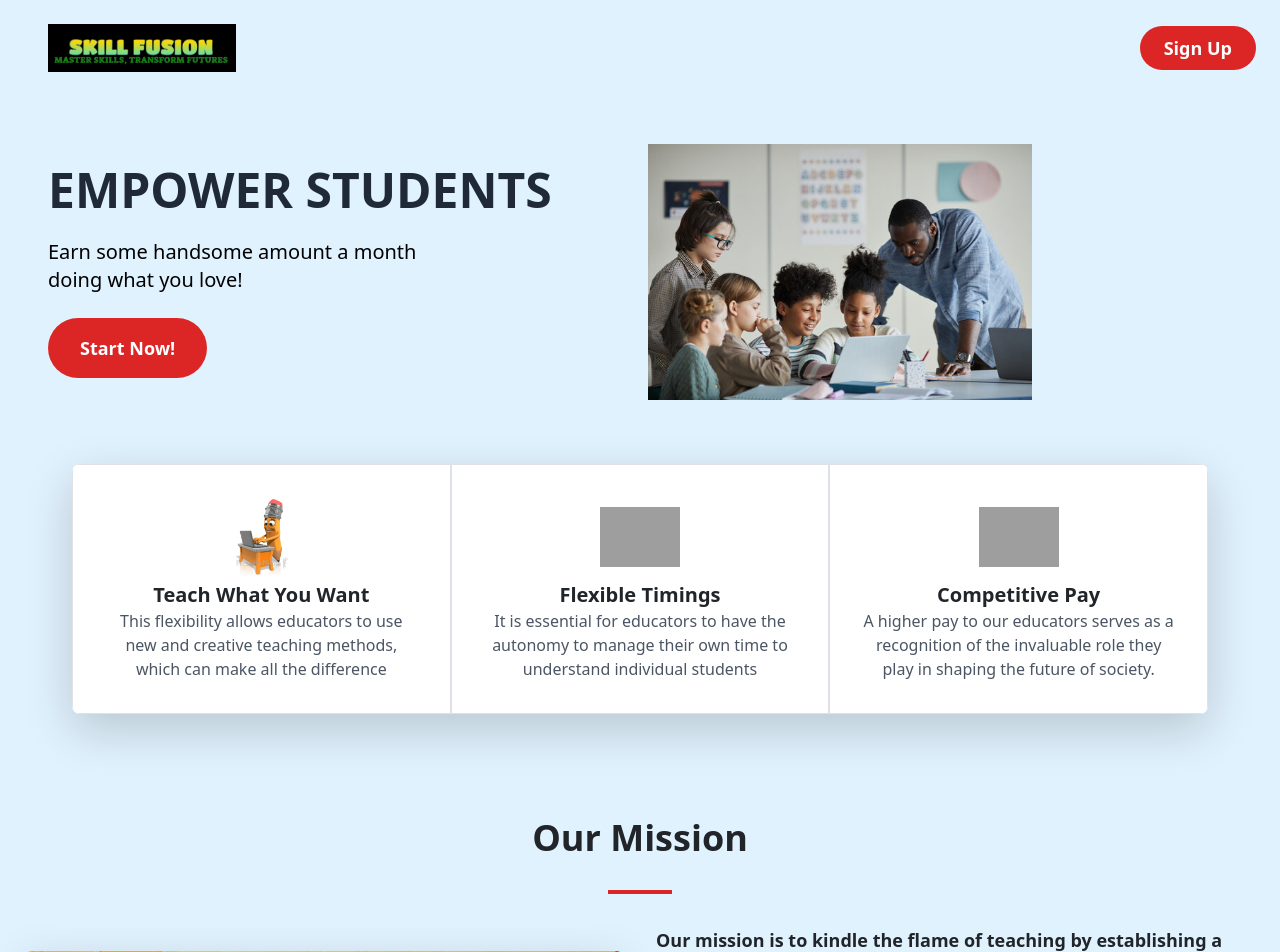
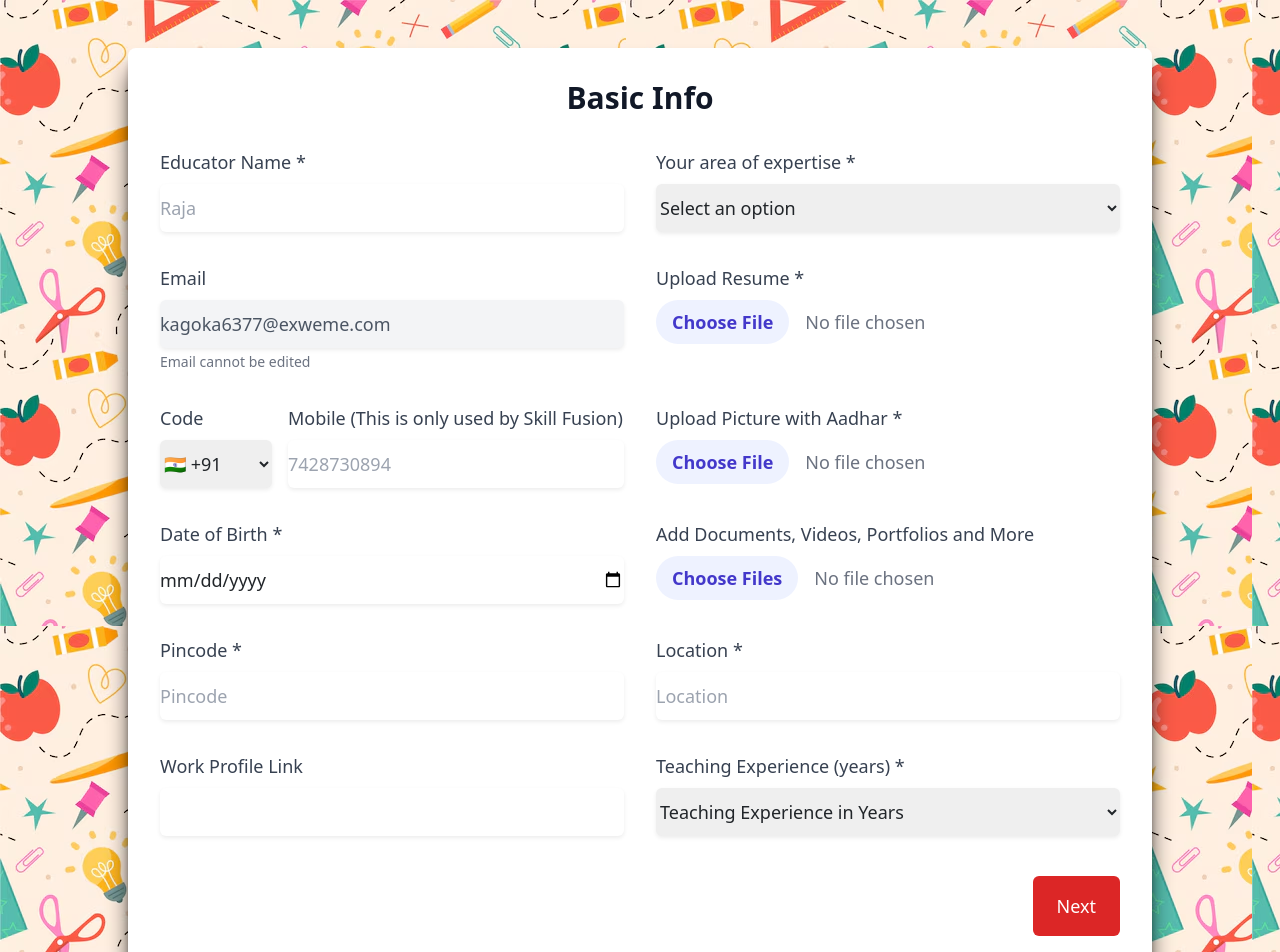
Before and after one commit to PremModhaOfficial/skill-fusion, a React (Vite) app in the folder skfrontend/skfront/: page / in a window 1280 px wide. Shown: the top 952 px of the page. Built offline with nearby package versions, Linux system fonts and the light colour scheme; grey boxes are pictures that could not be loaded.

Commit message:
EduForm Page

```diff
--- a/skfrontend/skfront/src/App.tsx
+++ b/skfrontend/skfront/src/App.tsx
@@ -1,10 +1,10 @@
 import './App.css'
-import Educator from './components/Educator'
+import EduForm1 from './components/EduForm1'
 
 function App() {
     return (
         <div>
-            <Educator />
+            <EduForm1 />
         </div>
     )
 }
--- /dev/null
+++ b/skfrontend/skfront/src/components/EduForm1.tsx
@@ -0,0 +1,113 @@
+import React, { useState } from 'react';
+import { Calendar } from 'lucide-react';
+
+const EduForm1 = () => {
+  const [dateOfBirth, setDateOfBirth] = useState('');
+
+  return (
+    <div className="min-h-screen eduform-page  py-12 px-4 sm:px-6 lg:px-8">
+      <div className="max-w-5xl mx-auto">
+        <form className="bg-white shadow-xl shadow-black rounded-lg p-8">
+        <h2 className="text-3xl font-extrabold text-gray-900 text-center mb-8">Basic Info</h2>
+
+          <div className="grid grid-cols-1 lg:grid-cols-2 gap-8">
+            <div>
+              <label htmlFor="educatorName" className="block text-lg font-medium text-gray-700 mb-2">Educator Name *</label>
+              <input type="text" id="educatorName" name="educatorName" className="mt-1 block w-full h-12 rounded-md border-gray-300 shadow-sm focus:border-indigo-300 focus:ring focus:ring-indigo-200 focus:ring-opacity-50 text-lg" placeholder="Raja" />
+            </div>
+            <div>
+              <label htmlFor="expertise" className="block text-lg font-medium text-gray-700 mb-2">Your area of expertise *</label>
+              <select id="expertise" name="expertise" className="mt-1 block w-full h-12 rounded-md border-gray-300 shadow-sm focus:border-indigo-300 focus:ring focus:ring-indigo-200 focus:ring-opacity-50 text-lg">
+                <option value="">Select an option</option>
+              </select>
+            </div>
+            <div>
+              <label htmlFor="email" className="block text-lg font-medium text-gray-700 mb-2">Email</label>
+              <input
+                type="email"
+                id="email"
+                name="email"
+                className="mt-1 block w-full h-12 rounded-md border-gray-300 bg-gray-100 text-gray-600 shadow-sm focus:border-indigo-300 focus:ring focus:ring-indigo-200 focus:ring-opacity-50 text-lg cursor-not-allowed"
+                placeholder="kagoka6377@exweme.com"
+                value="kagoka6377@exweme.com"
+                readOnly
+              />
+              <p className="mt-1 text-sm text-gray-500">Email cannot be edited</p>
+            </div>
+            <div>
+              <label htmlFor="resume" className="block text-lg font-medium text-gray-700 mb-2">Upload Resume *</label>
+              <input type="file" id="resume" name="resume" className="mt-1 block w-full h-12 text-lg text-gray-500 file:mr-4 file:py-2 file:px-4 file:rounded-full file:border-0 file:text-lg file:font-semibold file:bg-indigo-50 file:text-indigo-700 hover:file:bg-indigo-100" />
+            </div>
+            <div className="flex space-x-4">
+              <div className="w-1/4">
+                <label htmlFor="countryCode" className="block text-lg font-medium text-gray-700 mb-2">Code</label>
+                <select id="countryCode" name="countryCode" className="mt-1 block w-full h-12 rounded-md border-gray-300 shadow-sm focus:border-indigo-300 focus:ring focus:ring-indigo-200 focus:ring-opacity-50 text-lg">
+                  <option value="+91">🇮🇳 +91</option>
+                </select>
+              </div>
+              <div className="w-3/4">
+                <label htmlFor="mobile" className="block text-lg font-medium text-gray-700 mb-2">Mobile (This is only used by Skill Fusion)</label>
+                <input type="tel" id="mobile" name="mobile" className="mt-1 block w-full h-12 rounded-md border-gray-300 shadow-sm focus:border-indigo-300 focus:ring focus:ring-indigo-200 focus:ring-opacity-50 text-lg" placeholder="7428730894" />
+              </div>
+            </div>
+            <div>
+              <label htmlFor="aadhar" className="block text-lg font-medium text-gray-700 mb-2">Upload Picture with Aadhar *</label>
+              <input type="file" id="aadhar" name="aadhar" className="mt-1 block w-full h-12 text-lg text-gray-500 file:mr-4 file:py-2 file:px-4 file:rounded-full file:border-0 file:text-lg file:font-semibold file:bg-indigo-50 file:text-indigo-700 hover:file:bg-indigo-100" />
+            </div>
+            <div className="relative">
+              <label htmlFor="dateOfBirth" className="block text-lg font-medium text-gray-700 mb-2">Date of Birth *</label>
+              <input
+                type="date"
+                id="dateOfBirth"
+                name="dateOfBirth"
+                className="mt-1 block w-full h-12 rounded-md border-gray-300 shadow-sm focus:border-indigo-300 focus:ring focus:ring-indigo-200 focus:ring-opacity-50 text-lg"
+                value={dateOfBirth}
+                onChange={(e) => setDateOfBirth(e.target.value)}
+              />
+            </div>
+            <div>
+              <label htmlFor="additionalDocs" className="block text-lg font-medium text-gray-700 mb-2">Add Documents, Videos, Portfolios and More</label>
+              <input type="file" id="additionalDocs" name="additionalDocs" multiple className="mt-1 block w-full h-12 text-lg text-gray-500 file:mr-4 file:py-2 file:px-4 file:rounded-full file:border-0 file:text-lg file:font-semibold file:bg-indigo-50 file:text-indigo-700 hover:file:bg-indigo-100" />
+            </div>
+            <div>
+              <label htmlFor="pincode" className="block text-lg font-medium text-gray-700 mb-2">Pincode *</label>
+              <input type="text" id="pincode" name="pincode" className="mt-1 block w-full h-12 rounded-md border-gray-300 shadow-sm focus:border-indigo-300 focus:ring focus:ring-indigo-200 focus:ring-opacity-50 text-lg" placeholder="Pincode" />
+            </div>
+            <div>
+              <label htmlFor="location" className="block text-lg font-medium text-gray-700 mb-2">Location *</label>
+              <input type="text" id="location" name="location" className="mt-1 block w-full h-12 rounded-md border-gray-300 shadow-sm focus:border-indigo-300 focus:ring focus:ring-indigo-200 focus:ring-opacity-50 text-lg" placeholder="Location" />
+            </div>
+            <div>
+              <label htmlFor="workProfileLink" className="block text-lg font-medium text-gray-700 mb-2">Work Profile Link</label>
+              <input type="url" id="workProfileLink" name="workProfileLink" className="mt-1 block w-full h-12 rounded-md border-gray-300 shadow-sm focus:border-indigo-300 focus:ring focus:ring-indigo-200 focus:ring-opacity-50 text-lg" />
+            </div>
+            <div>
+              <label htmlFor="teachingExperience" className="block text-lg font-medium text-gray-700 mb-2">Teaching Experience (years) *</label>
+              <select id="teachingExperience" name="teachingExperience" className="mt-1 block w-full h-12 rounded-md border-gray-300 shadow-sm focus:border-indigo-300 focus:ring focus:ring-indigo-200 focus:ring-opacity-50 text-lg">
+                <option value="">Teaching Experience in Years</option>
+                <option value="0-1">0-1</option>
+                <option value="1-2">1-2</option>
+                <option value="2-3">2-3</option>
+                <option value="3-4">3-4</option>
+                <option value="4-5">4-5</option>
+                <option value="5-6">5-6</option>
+                <option value="6-7">6-7</option>
+                <option value="7-8">7-8</option>
+                <option value="8-9">8-9</option>
+                <option value="9-10">9-10</option>
+                <option value="10+">10+</option>
+              </select>
+            </div>
+          </div>
+          <div className="mt-10 flex justify-end">
+            <button type="submit" className="px-6 py-3 bg-red-600 text-white text-lg font-medium rounded-md hover:bg-red-700 focus:outline-none focus:ring-2 focus:ring-red-500 focus:ring-offset-2">
+              Next
+            </button>
+          </div>
+        </form>
+      </div>
+    </div>
+  );
+};
+
+export default EduForm1;
--- a/skfrontend/skfront/src/index.css
+++ b/skfrontend/skfront/src/index.css
@@ -182,3 +182,8 @@ footer {
   background-image: url("./assets/Background2.jpg");
   background-repeat: repeat-y;
 }
+
+.eduform-page {
+  background-image: url("./assets/Background3.avif");
+  background-repeat: repeat;
+}
```
Also changed, not shown: skfrontend/skfront/src/assets/Background3.avif (added).
